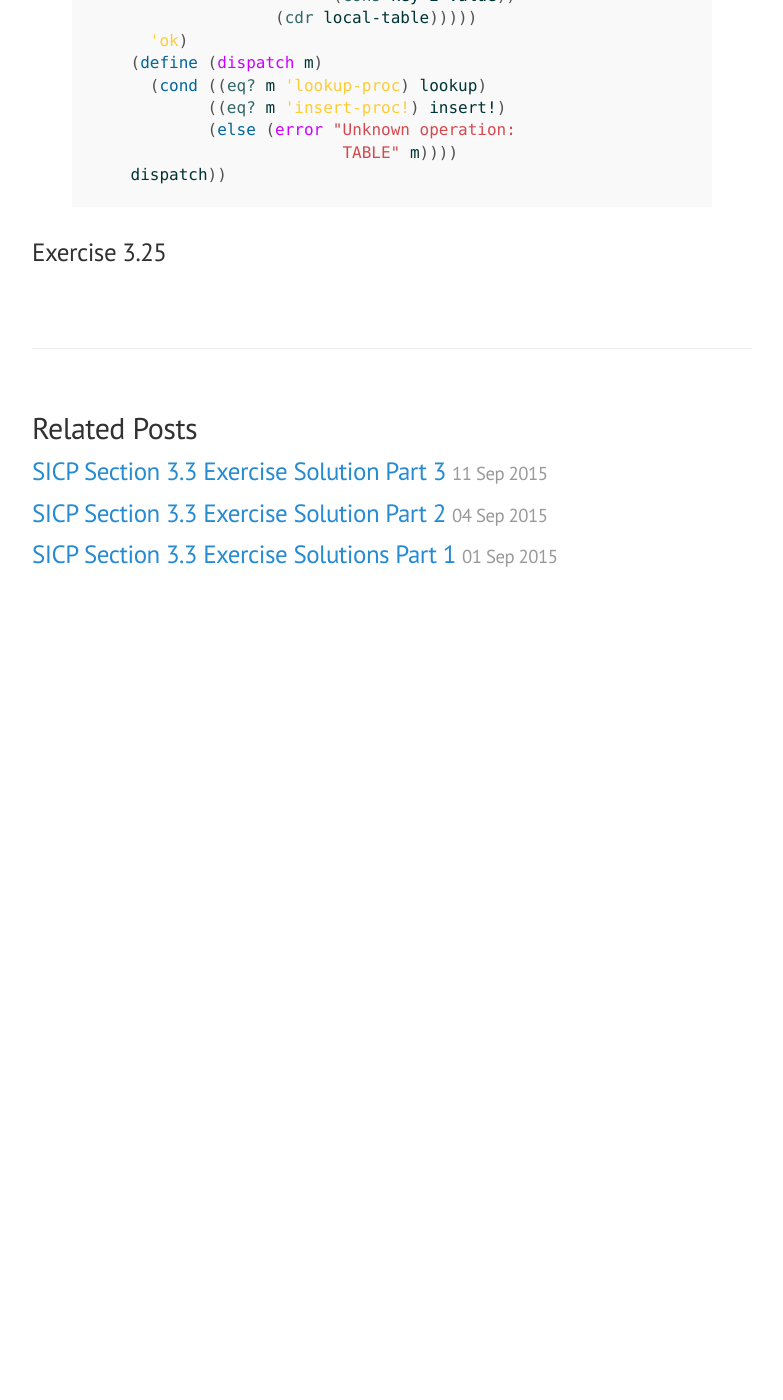
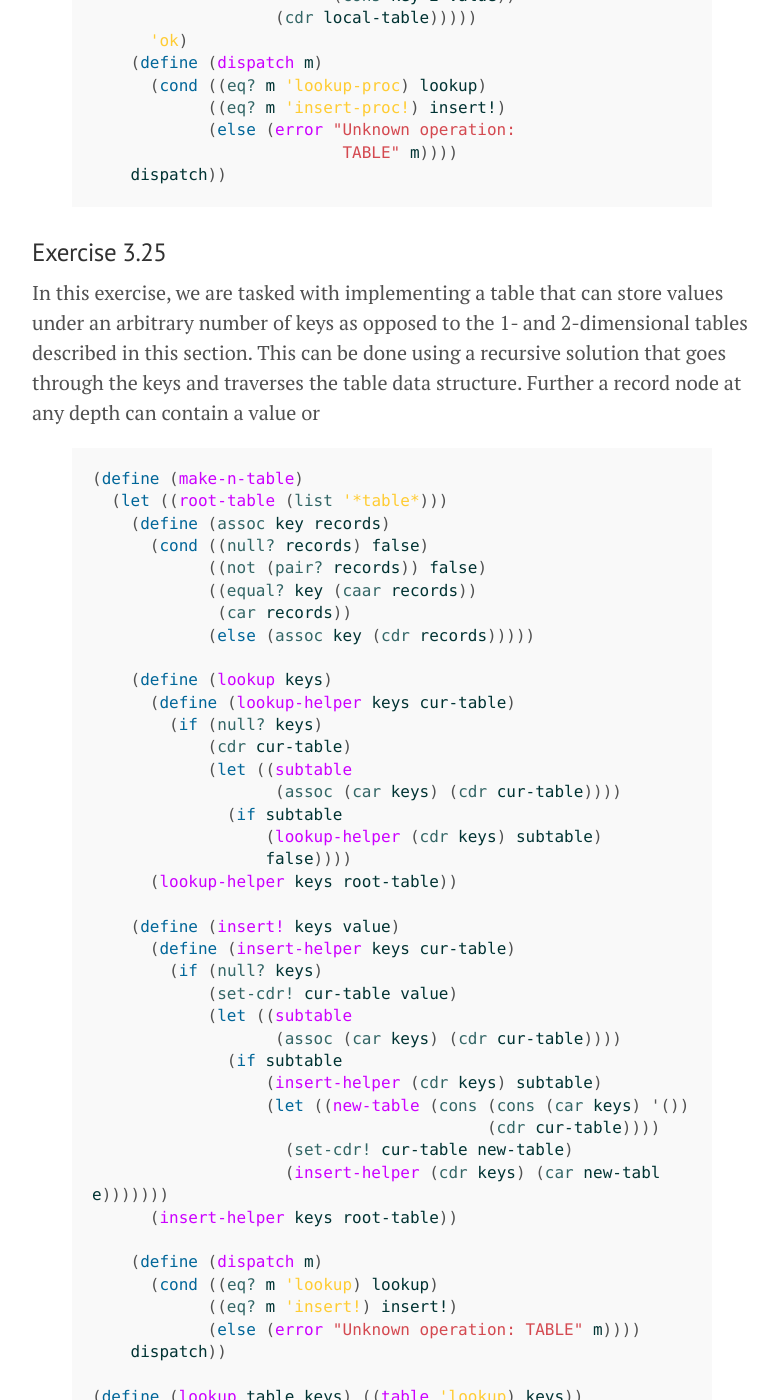
Before and after one commit to mohanrajendran/mohanrajendran.github.io, a Jekyll site: the page built from _posts/2017-03-02-SICPSolution3_3Pt.md, in a window 1280 px wide and 1400 px high, scrolled down 1205 px. Shown: the whole window, without its empty margins (248-1031 px from the left). Built offline with Jekyll 4.4.1, drawn with Linux system fonts in a browser that asks for light colours; before the commit the page ends 1835 px from its top, so only the background shows below that; some of the changed text lies outside the part shown.

Commit message:
Finished Exercise 3.25

```diff
--- a/_posts/2017-03-02-SICPSolution3_3Pt.md
+++ b/_posts/2017-03-02-SICPSolution3_3Pt.md
@@ -59,3 +59,74 @@ In this exercise, we are required to re-write the given `make-table` function to
 {% endhighlight %}
 
 ### Exercise 3.25<a name="Exercise3_25">&nbsp;</a>
+
+In this exercise, we are tasked with implementing a table that can store values under an arbitrary number of keys as opposed to the 1- and 2-dimensional tables described in this section. This can be done using a recursive solution that goes through the keys and traverses the table data structure. Further a record node at any depth can contain a value or
+
+{% highlight scheme %}
+(define (make-n-table)
+  (let ((root-table (list '*table*)))
+    (define (assoc key records)
+      (cond ((null? records) false)
+            ((not (pair? records)) false)
+            ((equal? key (caar records))
+             (car records))
+            (else (assoc key (cdr records)))))
+
+    (define (lookup keys)
+      (define (lookup-helper keys cur-table)
+        (if (null? keys)
+            (cdr cur-table)
+            (let ((subtable
+                   (assoc (car keys) (cdr cur-table))))
+              (if subtable
+                  (lookup-helper (cdr keys) subtable)
+                  false))))
+      (lookup-helper keys root-table))
+
+    (define (insert! keys value)
+      (define (insert-helper keys cur-table)
+        (if (null? keys)
+            (set-cdr! cur-table value)
+            (let ((subtable
+                   (assoc (car keys) (cdr cur-table))))
+              (if subtable
+                  (insert-helper (cdr keys) subtable)
+                  (let ((new-table (cons (cons (car keys) '())
+                                         (cdr cur-table))))
+                    (set-cdr! cur-table new-table)
+                    (insert-helper (cdr keys) (car new-table)))))))
+      (insert-helper keys root-table))
+
+    (define (dispatch m)
+      (cond ((eq? m 'lookup) lookup)
+            ((eq? m 'insert!) insert!)
+            (else (error "Unknown operation: TABLE" m))))
+    dispatch))
+
+(define (lookup table keys) ((table 'lookup) keys))
+(define (insert! table keys value) ((table 'insert!) keys value))
+{% endhighlight %}
+
+This can be tested using the following code:-
+
+{% highlight scheme %}
+(define table (make-n-table))
+; table
+(lookup table '(a b c))
+; #f
+
+(insert! table '(a b c) 42)
+(lookup table '(a b c))
+; 42
+
+(insert! table '(a b d) 37)
+(lookup table '(a b d))
+; 37
+
+(insert! table '(a d) 45)
+(lookup table '(a d))
+; 45
+
+(lookup table '(a b c d))
+; #f
+{% endhighlight %}
```
